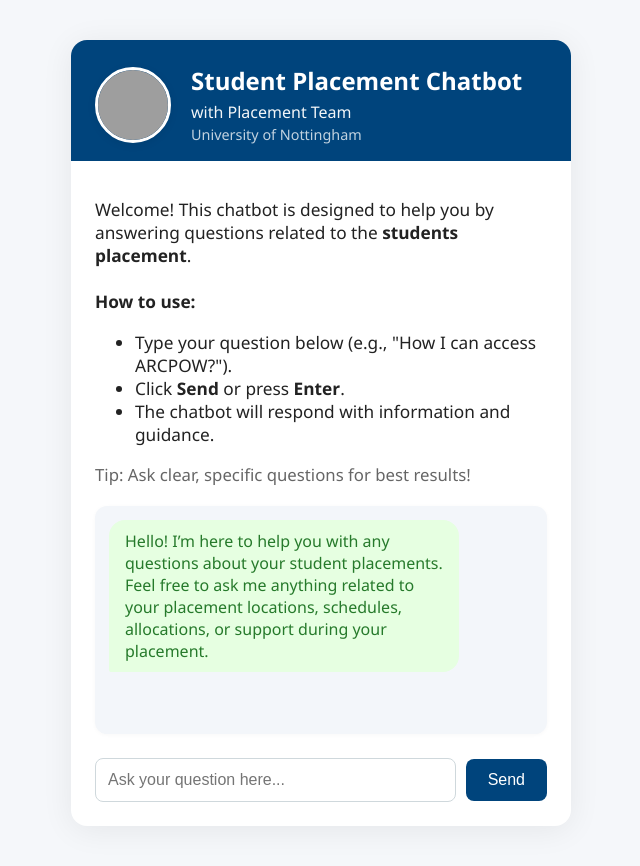
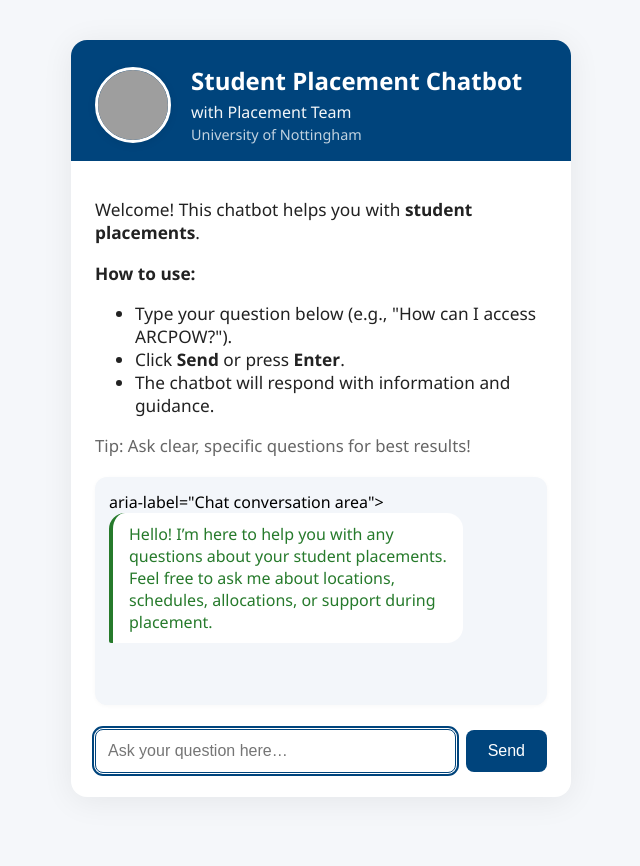
Before and after one commit to KamJan/erica02, a Flask app: page / in a window 1280 px wide. Shown: the whole page, without its empty margins (319-959 px from the left). After the commit the page ends 776 px from the top, so only its background shows below. Run offline with Flask 3, Linux system fonts and the light colour scheme; grey boxes are pictures that could not be loaded.

Commit message:
Update index.html

```diff
--- a/templates/index.html
+++ b/templates/index.html
@@ -2,9 +2,17 @@
 <html lang="en">
 <head>
     <meta charset="UTF-8">
-    <title>ERICA placement chatbot</title>
+    <title>ERICA Placement Chatbot</title>
     <meta name="viewport" content="width=device-width, initial-scale=1">
     <style>
+        /* Accessibility: Visually hidden class for labels */
+        .visually-hidden {
+            position: absolute;
+            left: -9999px;
+            width: 1px;
+            height: 1px;
+            overflow: hidden;
+        }
         body {
             background: #f5f7fa;
             font-family: 'Segoe UI', Arial, sans-serif;
@@ -19,7 +27,7 @@
             box-shadow: 0 4px 32px rgba(0,0,0,0.07);
             padding: 0 0 24px 0;
         }
-        .header {
+        header {
             display: flex;
             align-items: center;
             background: #00447c;
@@ -75,12 +83,13 @@
         }
         .msg-bot {
             margin-right: auto;
-            background: #e6ffe1;
+            background: #ffffff; /* Increased contrast for accessibility */
             color: #267a2b;
             border-radius: 16px 16px 16px 2px;
             padding: 10px 16px;
             max-width: 75%;
             word-break: break-word;
+            border-left: 4px solid #267a2b;
         }
         .input-area {
             display: flex;
@@ -96,8 +105,11 @@
             outline: none;
             margin-right: 10px;
         }
-        #msg:focus {
+        /* Accessibility: Visible focus indicator */
+        #msg:focus, #send-btn:focus {
             border-color: #00447c;
+            outline: 2px solid #00447c;
+            outline-offset: 1px;
         }
         #send-btn {
             background: #00447c;
@@ -109,65 +121,102 @@
             cursor: pointer;
             transition: background 0.2s;
         }
-        #send-btn:hover {
+        #send-btn:hover, #send-btn:focus {
             background: #267a2b;
         }
         @media (max-width: 600px) {
             .container { max-width: 98vw; margin: 8px; }
-            .header, .intro, #chat, .input-area { padding-left: 10px; padding-right: 10px; }
+            header, .intro, #chat, .input-area { padding-left: 10px; padding-right: 10px; }
         }
     </style>
 </head>
 <body>
-    <div class="container">
+    <main role="main">
+        <section class="container" role="region" aria-label="Chatbot Main Interface">
+            <!-- Accessible header -->
+            <header>
+                <img
+                  class="profile-img"
+                  src="https://cdn-icons-png.flaticon.com/512/10063/10063451.png"
+                  alt="Chatbot avatar representing the placement assistant"
+                >
+                <div class="header-text">
+                    <h1>Student Placement Chatbot</h1>
+                    <p>
+                        with Placement Team<br>
+                        <span style="font-size:0.9em;opacity:0.8;">University of Nottingham</span>
+                    </p>
+                </div>
+            </header>
 
-
-        <div class="header">
-            <img class="profile-img" src="https://cdn-icons-png.flaticon.com/512/10063/10063451.png">
-
-
-
-            <div class="header-text">
-                <h1>Student Placement Chatbot</h1>
-                <p>with Placement Team<br><span style="font-size:0.9em;opacity:0.8;">University of Nottingham</span></p>
-            </div>
-        </div>
-
-
-
-
-
-        <div class="intro">
-            <p>
-                Welcome! This chatbot is designed to help you by answering questions related to the  <strong>students placement</strong>.<br>
-                <br>
-                <b>How to use:</b>
+            <!-- Introduction and chat instructions -->
+            <section class="intro" aria-label="Chatbot Introduction">
+                <p>
+                    Welcome! This chatbot helps you with <strong>student placements</strong>.
+                </p>
+                <p><strong>How to use:</strong></p>
                 <ul>
-                    <li>Type your question below (e.g., "How I can access ARCPOW?").</li>
-                    <li>Click <b>Send</b> or press <b>Enter</b>.</li>
+                    <li>Type your question below (e.g., "How can I access ARCPOW?").</li>
+                    <li>Click <strong>Send</strong> or press <strong>Enter</strong>.</li>
                     <li>The chatbot will respond with information and guidance.</li>
                 </ul>
-                <span style="color:#666;font-size:0.97em;">Tip: Ask clear, specific questions for best results!</span>
-            </p>
-        </div>
-        <div id="chat"></div>
-        <div class="input-area">
-            <input type="text" id="msg" placeholder="Ask your question here..." autocomplete="off" />
-            <button id="send-btn" onclick="sendMsg()">Send</button>
-        </div>
-    </div>
+                <p style="color:#666;font-size:0.97em;">Tip: Ask clear, specific questions for best results!</p>
+            </section>
+
+            <!-- Accessible chat area (live region and log) -->
+            <section id="chat"
+                role="log"
+                aria-live="polite"
+                aria-relevant="additions"
+                tabindex="0"  <!-- Allows users to focus/chat history with keyboard -->
+                aria-label="Chat conversation area">
+            </section>
+
+            <!-- Message input area with accessible label and send button -->
+            <form class="input-area" role="search" aria-label="Chat input" autocomplete="off" onsubmit="event.preventDefault(); sendMsg();">
+                <label for="msg" class="visually-hidden">Chat input message</label>
+                <input
+                  type="text"
+                  id="msg"
+                  placeholder="Ask your question here…"
+                  autocomplete="off"
+                  aria-label="Type your placement question"
+                  required
+                  maxlength="300"
+                />
+                <button
+                  type="submit"
+                  id="send-btn"
+                  aria-label="Send message"
+                  accesskey="s"
+                >Send</button>
+            </form>
+        </section>
+    </main>
     <script>
+        /**
+         * Chatbot client-side logic for message handling and UI updates.
+         * Accessibility: new messages are appended to a live region (#chat),
+         * and error feedback uses a notification role for screen readers.[2]
+         */
         const chat = document.getElementById('chat');
         const msgInput = document.getElementById('msg');
+        const sendBtn = document.getElementById('send-btn');
 
-        // Optional: Welcome message
-        function appendBotMessage(text) {
+        // Utility: Appends a bot message with semantic and accessible markup
+        function appendBotMessage(text, isError=false) {
             const row = document.createElement('div');
             row.className = 'msg-row';
-            row.innerHTML = `<div class="msg-bot">${text}</div>`;
+            let msgClass = isError ? 'msg-bot' : 'msg-bot';
+            // For error, use role=alert for immediate screen reader attention
+            row.innerHTML = isError
+                ? `<div class="${msgClass}" role="alert" aria-live="assertive">${text}</div>`
+                : `<div class="${msgClass}">${text}</div>`;
             chat.appendChild(row);
             chat.scrollTop = chat.scrollHeight;
         }
+
+        // Utility: Appends a user message
         function appendUserMessage(text) {
             const row = document.createElement('div');
             row.className = 'msg-row';
@@ -176,17 +225,25 @@
             chat.scrollTop = chat.scrollHeight;
         }
 
-        // Initial welcome
-        appendBotMessage('Hello! I’m here to help you with any questions about your student placements. Feel free to ask me anything related to your placement locations, schedules, allocations, or support during your placement.');
+        // Initial focus and welcome
+        window.onload = () => {
+            appendBotMessage(
+                'Hello! I’m here to help you with any questions about your student placements. ' +
+                'Feel free to ask me about locations, schedules, allocations, or support during placement.'
+            );
+            msgInput.focus();
+        };
 
+        // --- Send user message and fetch bot reply ---
         async function sendMsg() {
             const msg = msgInput.value.trim();
             if (!msg) return;
             appendUserMessage(msg);
             msgInput.value = '';
             msgInput.disabled = true;
-            document.getElementById('send-btn').disabled = true;
+            sendBtn.disabled = true;
             try {
+                // Security: consider CSRF protection if session-based API[3]
                 const res = await fetch('/chat', {
                     method: 'POST',
                     headers: {'Content-Type': 'application/json'},
@@ -196,14 +253,14 @@
                 const data = await res.json();
                 appendBotMessage(data.response);
             } catch (err) {
-                appendBotMessage('Sorry, there was an error. Please try again.');
+                appendBotMessage('Sorry, there was an error. Please try again.', true);
             }
             msgInput.disabled = false;
-            document.getElementById('send-btn').disabled = false;
+            sendBtn.disabled = false;
             msgInput.focus();
         }
 
-        // Send message on Enter key
+        // Keyboard: Send message on Enter
         msgInput.addEventListener('keyup', function(event) {
             if (event.key === 'Enter') sendMsg();
         });
```
